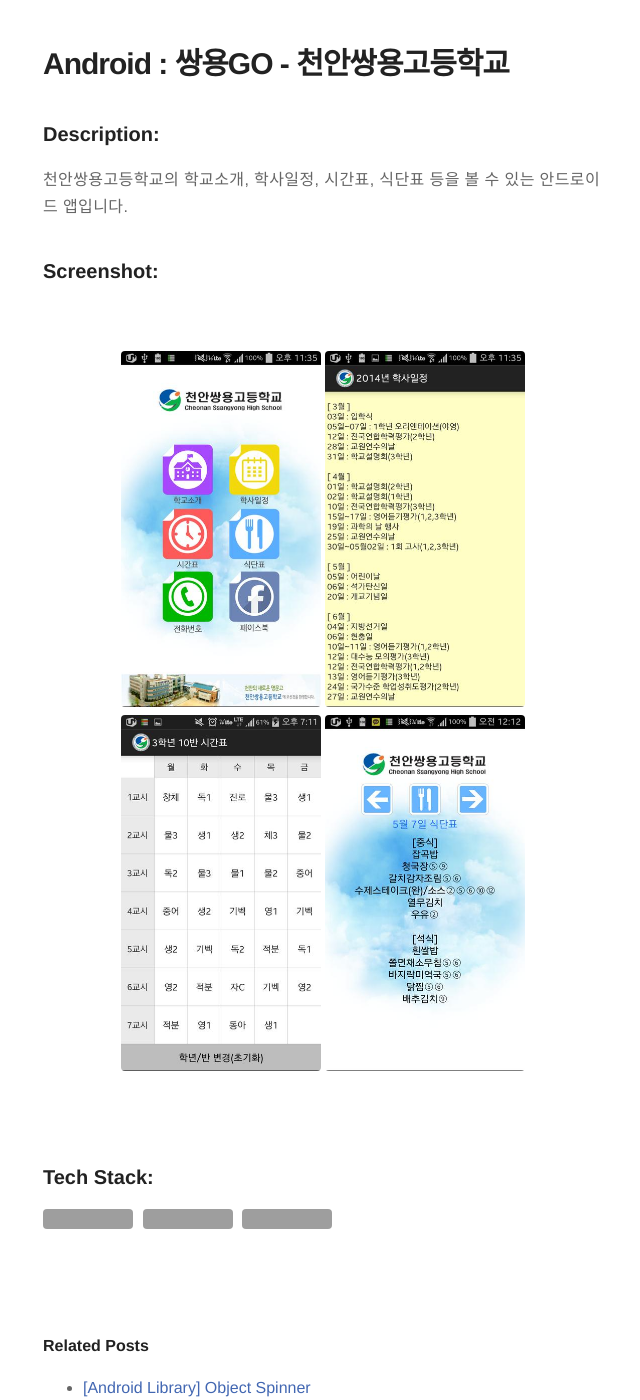
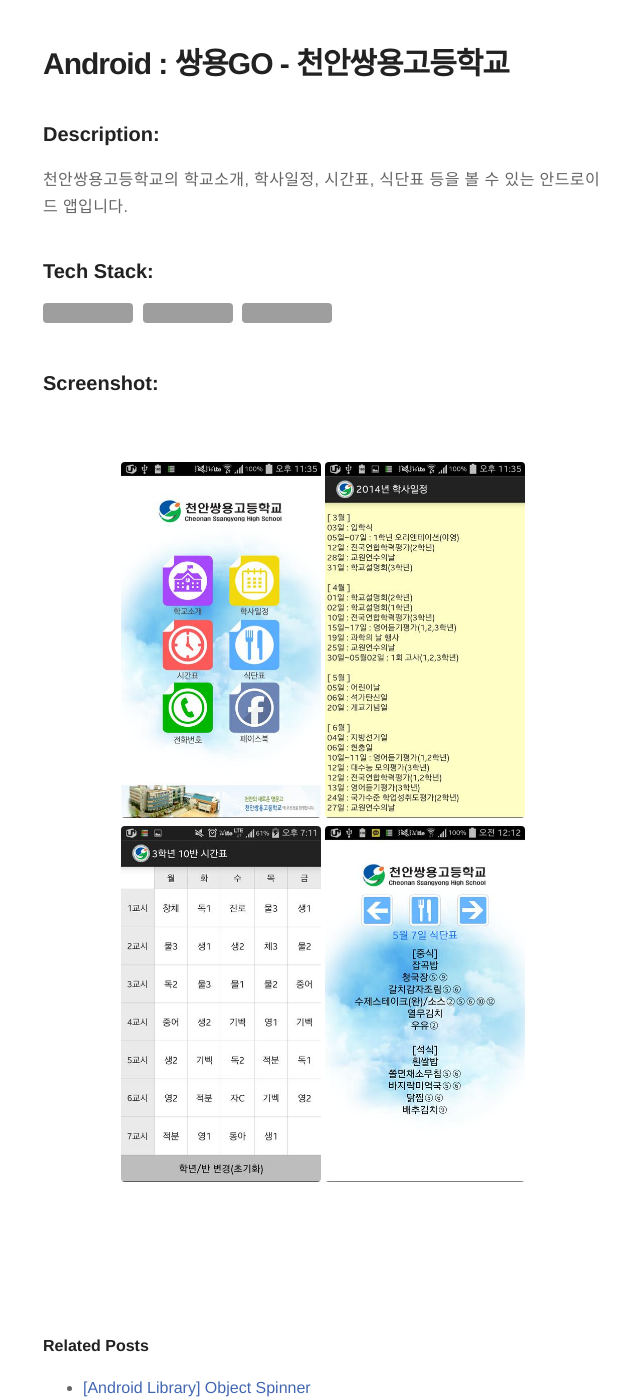
Before and after one commit to ry4nkim/ry4nkim.github.io, a Jekyll site: the page built from _posts/2015-01-01-android-ssangyong-high-school.markdown, in a window 1280 px wide and 1400 px high, scrolled down 418 px. Shown: the whole window, without its empty margins (317-957 px from the left). Built offline with Jekyll 4.4.1, drawn with Linux system fonts in a browser that asks for light colours; comment, search, counter and statistics services are not loaded; grey boxes are pictures that could not be loaded.

Commit message:
Update 2015-01-01-android-ssangyong-high-school.markdown

```diff
--- a/_posts/2015-01-01-android-ssangyong-high-school.markdown
+++ b/_posts/2015-01-01-android-ssangyong-high-school.markdown
@@ -19,6 +19,13 @@
 ### Description:
 천안쌍용고등학교의 학교소개, 학사일정, 시간표, 식단표 등을 볼 수 있는 안드로이드 앱입니다.
 
+### Tech Stack:
+<p>
+  <img src="https://img.shields.io/badge/Java-d33830?style=flat-square&logo=Java&logoColor=white"/>&nbsp;
+  <img src="https://img.shields.io/badge/PHP-7378aa?style=flat-square&logo=php&logoColor=white"/>&nbsp;
+  <img src="https://img.shields.io/badge/MySQL-2d6e8e?style=flat-square&logo=MySQL&logoColor=white"/>&nbsp;
+</p>
+
 ### Screenshot:
 <br>
 <p align="center">
@@ -28,11 +35,3 @@
   <img src="/assets/images/android-ssangyoung-high-school/5.jpg" width="200">
 </p>
 <br>
-
-
-### Tech Stack:
-<p>
-  <img src="https://img.shields.io/badge/Java-d33830?style=flat-square&logo=Java&logoColor=white"/>&nbsp;
-  <img src="https://img.shields.io/badge/PHP-7378aa?style=flat-square&logo=php&logoColor=white"/>&nbsp;
-  <img src="https://img.shields.io/badge/MySQL-2d6e8e?style=flat-square&logo=MySQL&logoColor=white"/>&nbsp;
-</p>
```
